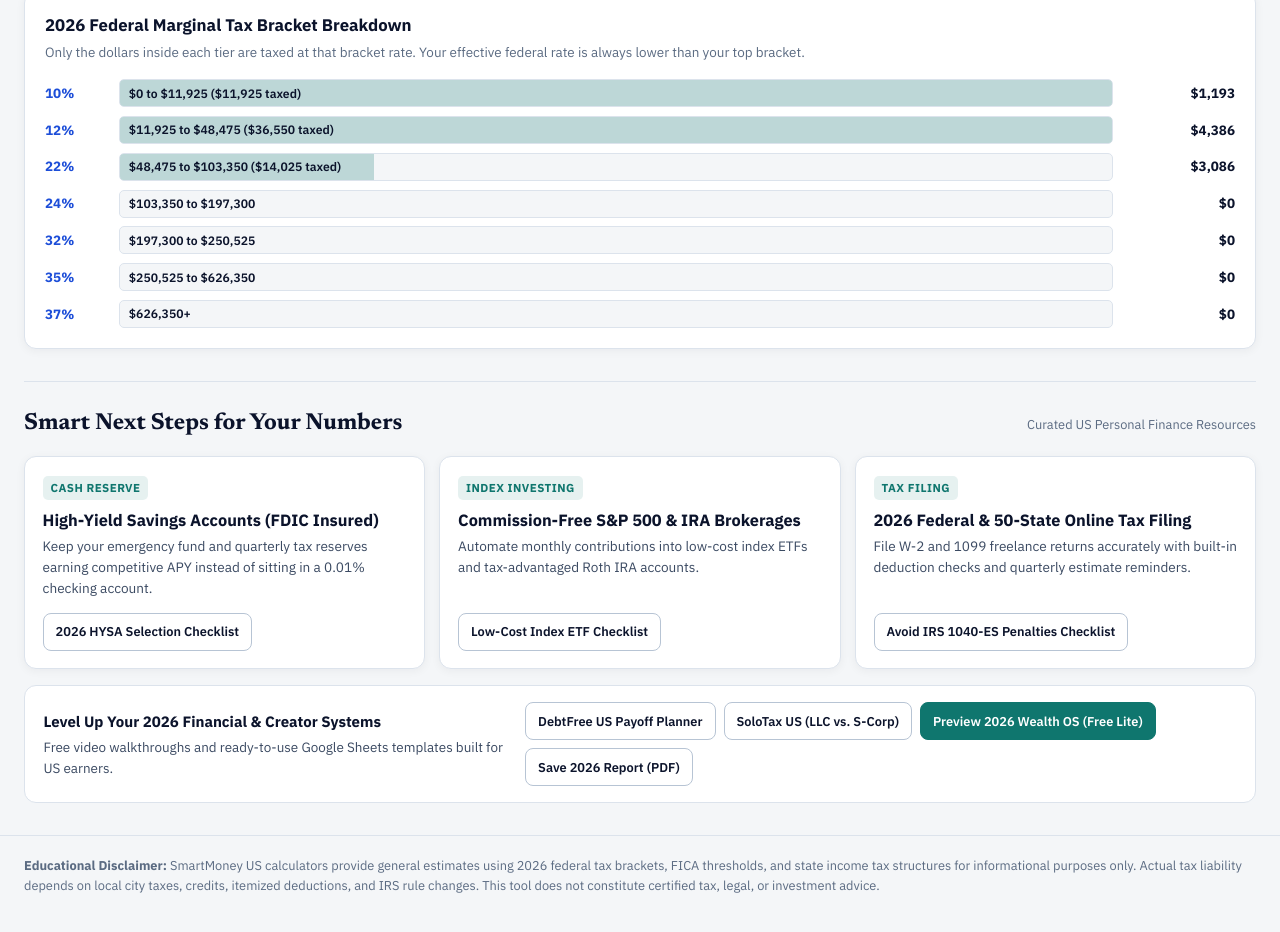
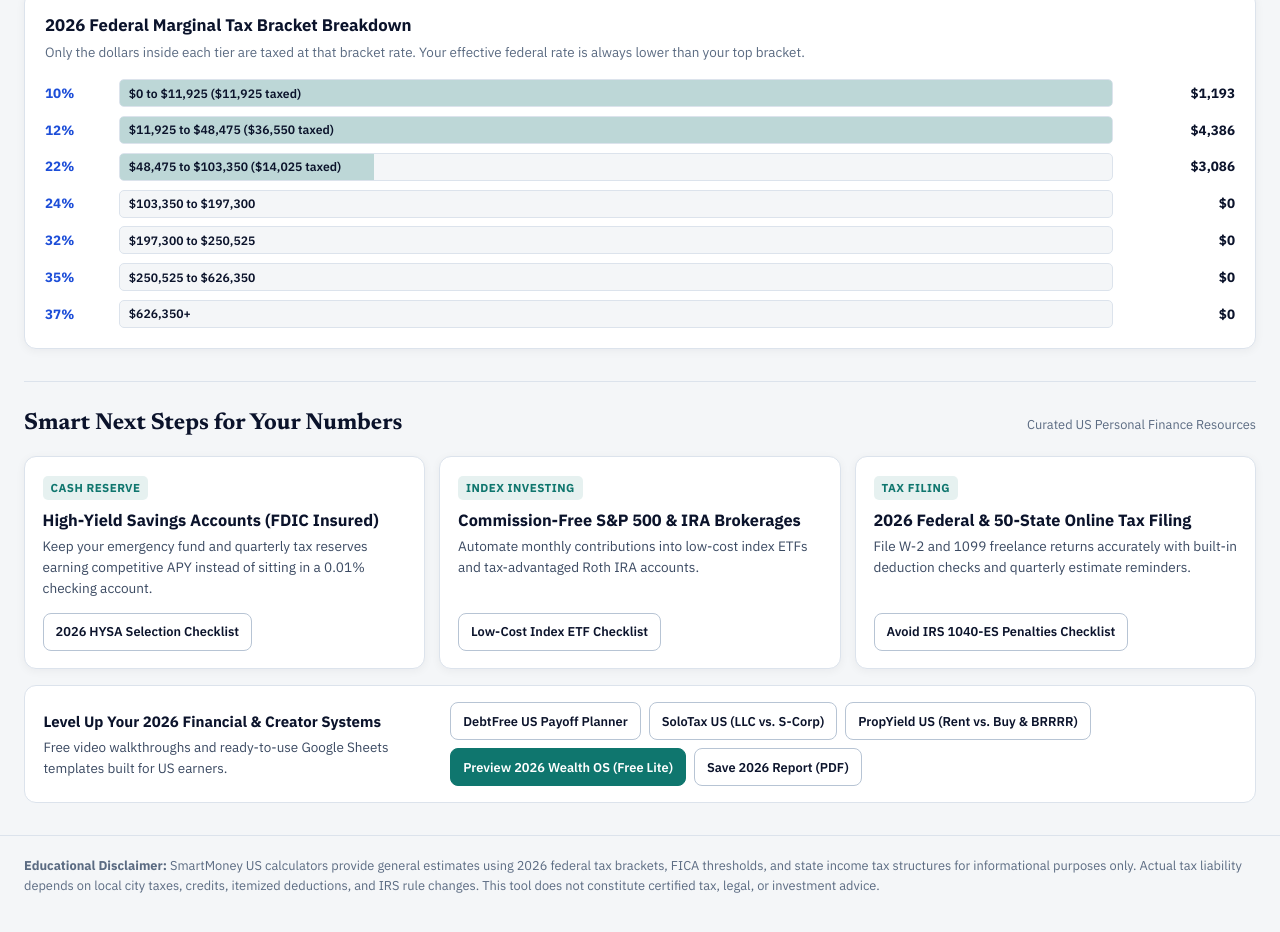
Before and after one commit to Dinhduy2702/us-smart-money-calculators, a plain HTML site: page index.html in a window 1280 px wide. Shown: the part 1192-2124 px from the top of the page. Drawn offline with Linux system fonts and the light colour scheme.

Commit message:
Close 4-way SEO quad: add PropYield US link

```diff
--- a/app.js
+++ b/app.js
@@ -883,6 +883,9 @@
     if (CONFIG.ecosystem.soloTaxPlanner && CONFIG.ecosystem.soloTaxPlanner.url) {
       ecoButtons.push(`<a class="btn btn-sm" href="${CONFIG.ecosystem.soloTaxPlanner.url}" target="_blank" rel="noopener noreferrer">${CONFIG.ecosystem.soloTaxPlanner.label}</a>`);
     }
+    if (CONFIG.ecosystem.propYieldAnalyzer && CONFIG.ecosystem.propYieldAnalyzer.url) {
+      ecoButtons.push(`<a class="btn btn-sm" href="${CONFIG.ecosystem.propYieldAnalyzer.url}" target="_blank" rel="noopener noreferrer">${CONFIG.ecosystem.propYieldAnalyzer.label}</a>`);
+    }
     if (hasYtUrl) {
       ecoButtons.push(`<a class="btn btn-sm" href="${ytOffer.url}" target="_blank" rel="noopener noreferrer">${ytOffer.label}</a>`);
     }
--- a/config.js
+++ b/config.js
@@ -21,6 +21,10 @@ window.SMARTMONEY_CONFIG = {
     soloTaxPlanner: {
       label: "SoloTax US (LLC vs. S-Corp)",
       url: "https://dinhduy2702.github.io/us-solotax-planner/"
+    },
+    propYieldAnalyzer: {
+      label: "PropYield US (Rent vs. Buy & BRRRR)",
+      url: "https://dinhduy2702.github.io/us-propyield-analyzer/"
     },
     youtubeFinance: {
       label: "Watch US Finance Guides on YouTube",
--- a/index.html
+++ b/index.html
@@ -28,6 +28,7 @@
       <div class="header-meta">
         <a class="btn btn-sm hide-xs" href="https://dinhduy2702.github.io/us-debt-free-planner/" target="_blank" rel="noopener noreferrer">DebtFree US</a>
         <a class="btn btn-sm hide-xs" href="https://dinhduy2702.github.io/us-solotax-planner/" target="_blank" rel="noopener noreferrer">SoloTax US</a>
+        <a class="btn btn-sm hide-xs" href="https://dinhduy2702.github.io/us-propyield-analyzer/" target="_blank" rel="noopener noreferrer">PropYield US</a>
         <span class="trust-pill">IRS 2026 Brackets · 50 States + DC</span>
         <button type="button" class="btn btn-sm" id="themeToggleBtn" aria-label="Switch color theme">
           Dark Mode
```
